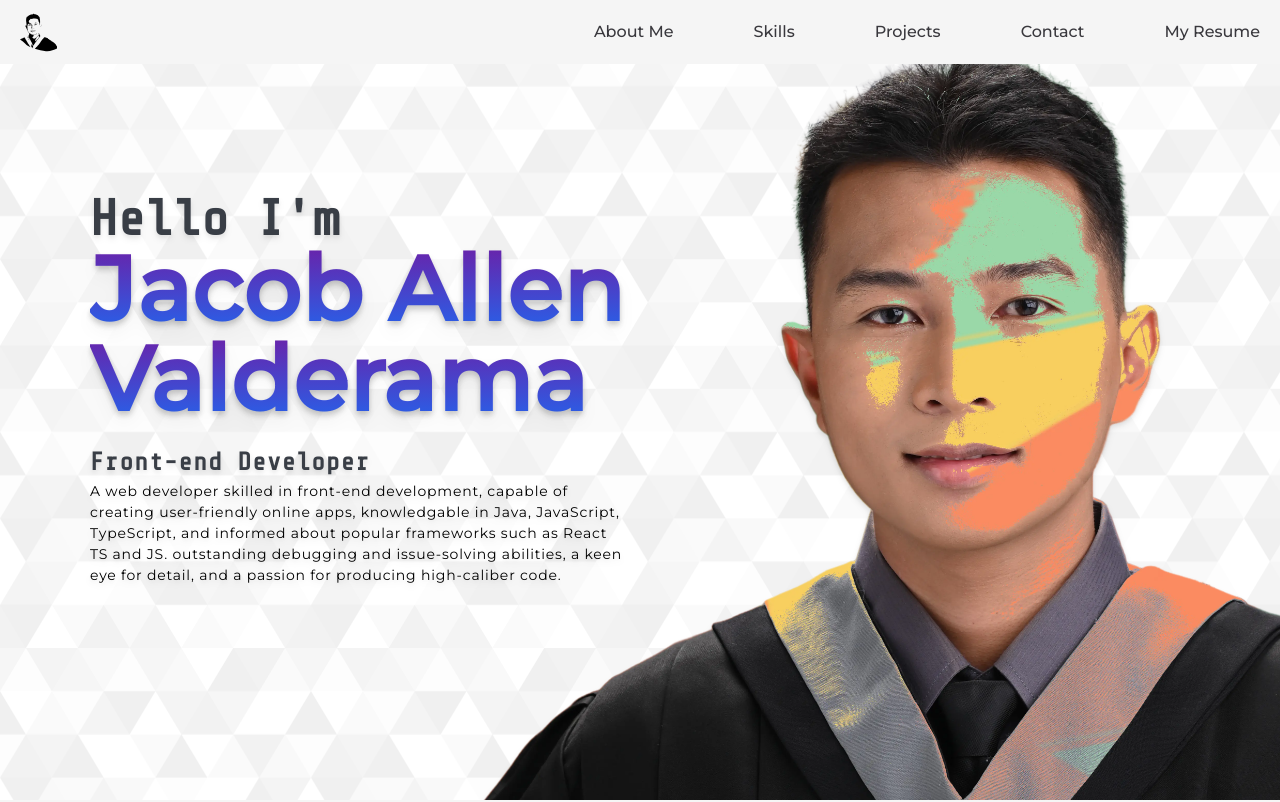
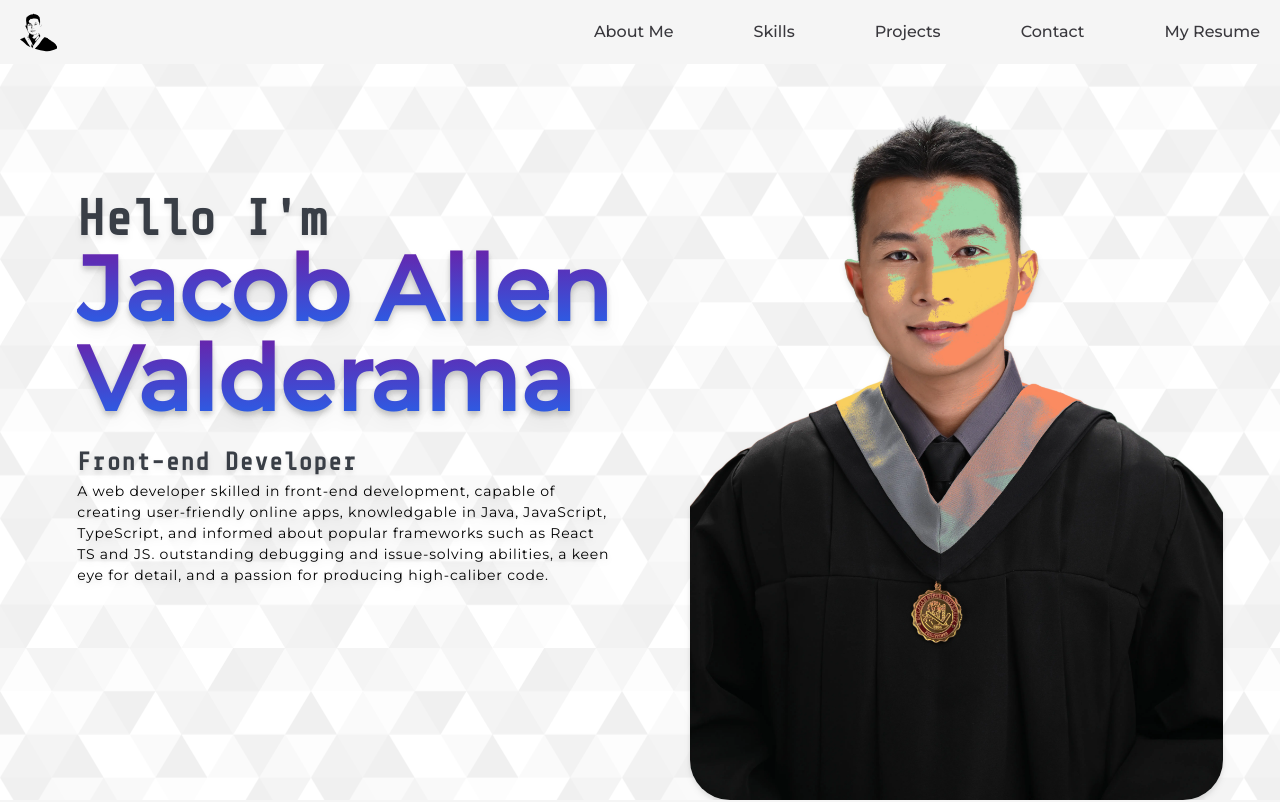
Before and after one commit to DropitupQwerty/MyNewPortfolio, a React (Vite) app: page / in a window 1280 px wide. Shown: the top 802 px of the page. Built offline with nearby package versions, Linux system fonts and the light colour scheme.

Commit message:
Experimenting the image loading speed

```diff
--- a/src/components/AppNavigationBar/index.tsx
+++ b/src/components/AppNavigationBar/index.tsx
@@ -17,7 +17,7 @@ export const AppNavigationBar = (props : AppNavigationBarProps) => {
             </div>
             <ul className='flex justify-end gap-10'>
                 {props.path.map((NavPath, index)=>
-                    <a key={index} className='' href={NavPath.href}>
+                    <a key={index} className='' href={NavPath.href} >
                         <div className='p-5 font-medium hover:drop-shadow-lg text-[#39383D] text-center capitalize text=[#393E46] text-[16px]'>
                             {NavPath.pathname}
                         </div>
--- a/src/page/HomePage/Banner/index.tsx
+++ b/src/page/HomePage/Banner/index.tsx
@@ -12,17 +12,17 @@ export const Banner = () => {
                 backgroundSize:'cover',
                 backgroundRepeat:'no-repeat',
             }}>
-            <div className={' relative h-[100vh] w-full overflow-hidden  drop-shadow-md flex items-center'}
-                style={{
-                    backgroundImage : `url(${myImage})`,
-                    backgroundSize:'130vh' ,
-                    backgroundRepeat:'no-repeat',
-                    backgroundPosition:'60vh -23vh',
-                    // backgroundAttachment:'fixed'
-                }}
+            <div className={' relative h-[100vh] w-full overflow-hidden justify-evenly  drop-shadow-md flex items-center'}
+                // style={{
+                //     backgroundImage : `url(${myImage})`,
+                //     backgroundSize:'130vh' ,
+                //     backgroundRepeat:'no-repeat',
+                //     backgroundPosition:'60vh -23vh',
+                //     backgroundAttachment:'fixed'
+                // }}
             >
 
-                <div className=' z-20 mx-[70px] tracking-wider w-full '>
+                <div className=' z-20  tracking-wider '>
                     <div className='px-5'>
                         <h1 className='font-Sharetechmo font-bold w-fit text-[50px] leading-none'><span className='text-[#393E46]'>Hello I&apos;m </span> </h1>
                         <div  className=''>
@@ -45,6 +45,10 @@ abilities, a keen eye for detail, and a passion for producing high-caliber code.
                     </div>
                 </div>
 
+                <div className=''>
+                    <img src={myImage} className='relative h-[100vh] rounded-[40px] object-contain '></img>
+                </div>
+
             </div>
         </div>
     )
--- a/src/page/HomePage/MyContacts/index.tsx
+++ b/src/page/HomePage/MyContacts/index.tsx
@@ -32,18 +32,16 @@ const MySocmed = [
 
 
 export const MyContacts = () => {
+    const myEmail = 'jacoballen.valderama.s@gmail.com'
 
+    const copyEmail = () => {
+        navigator.clipboard.writeText(myEmail)
+        alert(myEmail + ' is Copied')
+    }
 
     return (
 
         <div className='rounded-t-[50px] flex flex-col items-center justify-evenly'>
-
-
-
-
-
-
-
             <div className='flex  items-end justify-start p-5 gap-10  h-full'>
                 <div>
                     <div className='flex  gap-10'>
@@ -60,8 +58,8 @@ export const MyContacts = () => {
                 </div>
 
             </div>
-            <div className='tracking-wider capitalize text-sm p-2 text-gray-400'>
-                jacob allen valderama
+            <div className='tracking-wider text-sm p-5 text-gray-400'>
+             Email me at  <button onClick={() => copyEmail()} className='text-blue-700 underline'>{myEmail}</button>
             </div>
         </div>
     )
```
